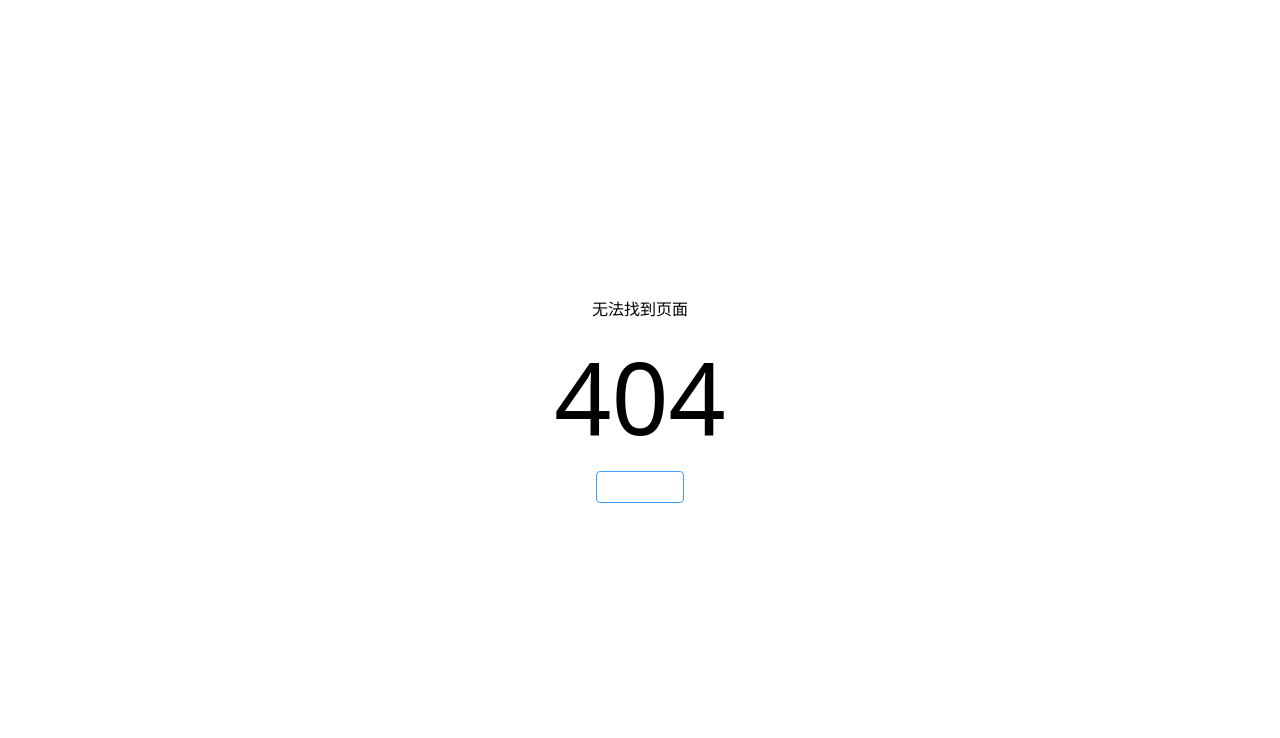
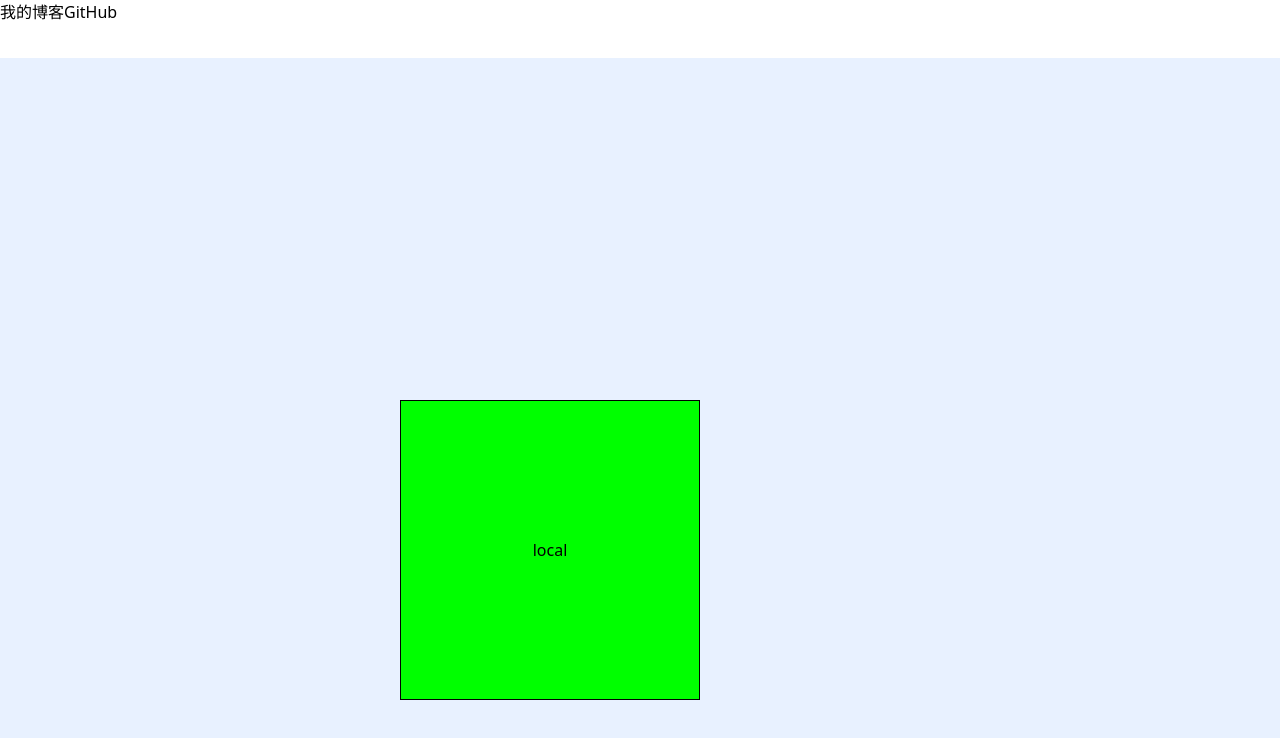
Before and after one commit to wangrongding/frontend-park, a Vue app: page /other/communication-between-tabs in a window 1280 px wide. Before the commit this address had no page. Shown: the top 738 px of the page. Built offline with nearby package versions, Linux system fonts and the light colour scheme.

Commit message:
feat: 添加 tab 间通信 demo

```diff
--- /dev/null
+++ b/src/page/other/communication-between-tabs.vue
@@ -0,0 +1,73 @@
+<script setup lang="ts">
+const bc = new BroadcastChannel('ding')
+const local = ref<HTMLElement>()
+const remote = ref<HTMLElement>()
+
+bc.onmessage = (e) => {
+  const { x: screenX, y: screenY } = e.data
+  const left = screenX - remote.value!.offsetWidth - document.body.offsetLeft
+  const top = screenY - remote.value!.offsetHeight
+  remote.value!.style.left = `${left}px`
+  remote.value!.style.top = `${top}px`
+}
+
+bc.onmessageerror = (e) => {
+  console.warn('receive:', e.data)
+}
+
+// local 拖拽移动并发送坐标
+const handleMouseDown = (event: MouseEvent) => {
+  const { offsetX, offsetY } = event
+  const handleMouseMove = (event: MouseEvent) => {
+    const { clientX, clientY } = event
+    const left = clientX - offsetX
+    const top = clientY - offsetY
+    local.value!.style.left = `${left}px`
+    local.value!.style.top = `${top}px`
+    bc.postMessage({ x: event.screenX, y: event.screenY })
+  }
+  const handleMouseUp = () => {
+    window.removeEventListener('mousemove', handleMouseMove)
+    window.removeEventListener('mouseup', handleMouseUp)
+  }
+  window.addEventListener('mousemove', handleMouseMove)
+  window.addEventListener('mouseup', handleMouseUp)
+}
+
+onMounted(() => {})
+
+// 销毁
+onUnmounted(() => {
+  bc.close()
+})
+</script>
+<template>
+  <div class="">
+    <div ref="local" class="item local" @mousedown="handleMouseDown">local</div>
+    <div ref="remote" class="item remote">remote</div>
+  </div>
+</template>
+<style lang="scss" scoped>
+.item {
+  width: 300px;
+  height: 300px;
+  border: 1px solid #000;
+  display: flex;
+  justify-content: center;
+  align-items: center;
+  position: fixed;
+}
+
+.local {
+  background-color: #0f0;
+  cursor: move;
+  top: 400px;
+  left: 400px;
+}
+
+.remote {
+  background-color: #f00;
+  top: -400px;
+  left: -400px;
+}
+</style>
--- a/src/router/modules/other.ts
+++ b/src/router/modules/other.ts
@@ -6,6 +6,11 @@ export const other: RouteRecordRaw[] = [
     meta: { title: '其他杂项', type: 'multiple' },
     component: () => import('@/page/other/latitude-longitude.vue'),
     children: [
+      {
+        path: '/other/communication-between-tabs',
+        meta: { title: 'tab间通信' },
+        component: () => import('@/page/other/communication-between-tabs.vue'),
+      },
       {
         path: '/other/prohibit-debugging',
         meta: { title: '禁止调试' },
```
